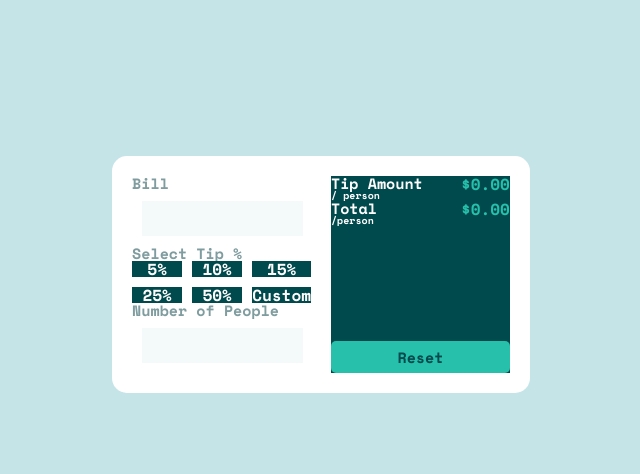
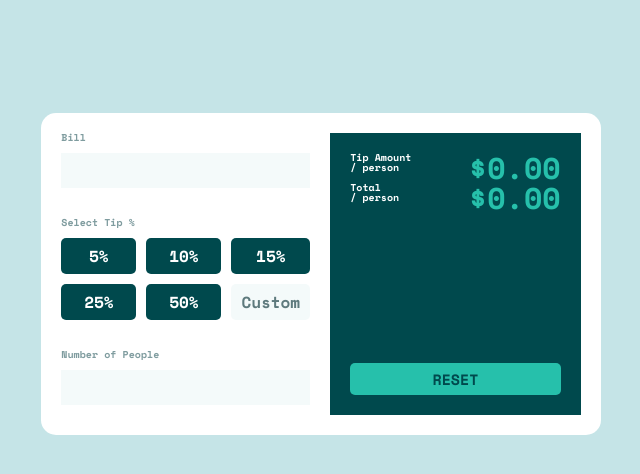
Before and after one commit to andaluciacurtis/Tip-Calculator-App, a plain HTML site: page index.html in a window 1280 px wide. Shown: the part 126-600 px from the top of the page, without its empty margins (319-959 px from the left). Drawn offline with nearby package versions, Linux system fonts and the light colour scheme.

Commit message:
Fixing format

```diff
--- a/index.html
+++ b/index.html
@@ -20,10 +20,13 @@
 
     <main>
       <div class="left-container">
+        <div>
           <p>Bill</p>
           <input type="text">
+        </div>
+
+        <div>
           <p>Select Tip %</p>
-
           <div class="button-grid">
             <div>5%</div>
             <div>10%</div>
@@ -32,16 +35,17 @@
             <div>50%</div>
             <div>Custom</div>
           </div>
-
+        </div>
         <!-- <button>5%</button>
         <button>10%</button>
         <button>15%</button>
         <button>25%</button>
         <button>50%</button>
         <button>Custom</button> -->
-
+        <div>
           <p>Number of People</p>
           <input type="text">
+        </div>
       </div>
 
       <div class="right-container">
@@ -57,13 +61,13 @@
           <div class="flex-section">
             <div>
             <p>Total</p>
-            <p class="lighter-text"> /person</p>
+            <p class="lighter-text"> / person</p>
             </div>
             <h1>$0.00</h1>
           </div>
         </div>
 
-        <button>Reset</button>
+        <button>RESET</button>
       </div>
 
     </main>
--- a/style.css
+++ b/style.css
@@ -31,11 +31,12 @@ img {
 }
 
 p {
-  font-size: 15px;
+  font-size: 10px;
 }
 
 h1 {
   color: var(--strong-cyan);
+  font-size: 30px;
 }
 
 button {
@@ -52,9 +53,9 @@ button {
 input {
   background-color: var(--very-light-grayish-cyan);
   border: none;
-  width: 90%;
-  margin: 10px;
+  margin: 10px 0;
   padding: 10px;
+  width: 100%;
 }
 
 /* Components */
@@ -75,11 +76,16 @@ main {
   padding: 20px;
   border-radius: 15px;
   gap: 20px;
-  width: fit-content;
 }
 
 .left-container, .right-container {
   width: 50%;
+  display: flex;
+  flex-direction: column;
+}
+
+.left-container {
+  gap: 20px;
 }
 
 .button-grid {
@@ -88,11 +94,19 @@ main {
   grid-auto-rows: 1fr;
   gap: 10px;
   text-align: center;
+  margin: 10px 0;
 }
 
 .button-grid div {
   background-color: var(--very-dark-cyan);
   color: white;
+  padding: 10px 10px;
+  border-radius: 5px;
+}
+
+.button-grid div:nth-child(6) {
+  background-color: var(--very-light-grayish-cyan);
+  color: var(--dark-grayish-cyan);
 }
 
 .left-container p {
@@ -101,9 +115,8 @@ main {
 
 .right-container {
   background-color: var(--very-dark-cyan);
-  display: flex;
-  flex-direction: column;
   justify-content: space-between;
+  padding: 20px;
 }
 
 .right-container p {
@@ -122,4 +135,5 @@ main {
 .flex-section {
   display: flex;
   justify-content: space-between;
+  gap: 50px;
 }
```
Lines whose indentation alone changed are shown as unchanged.
